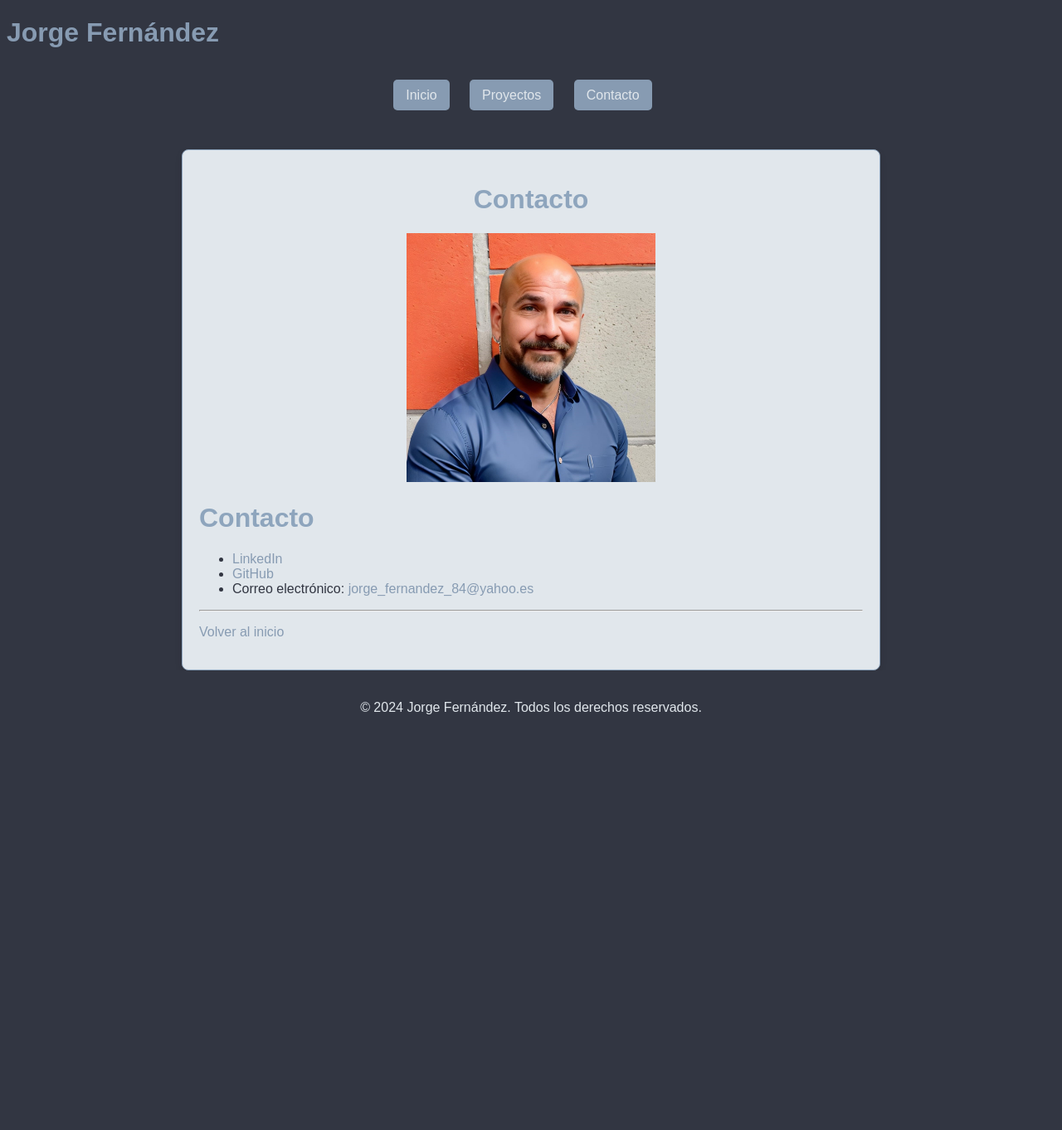
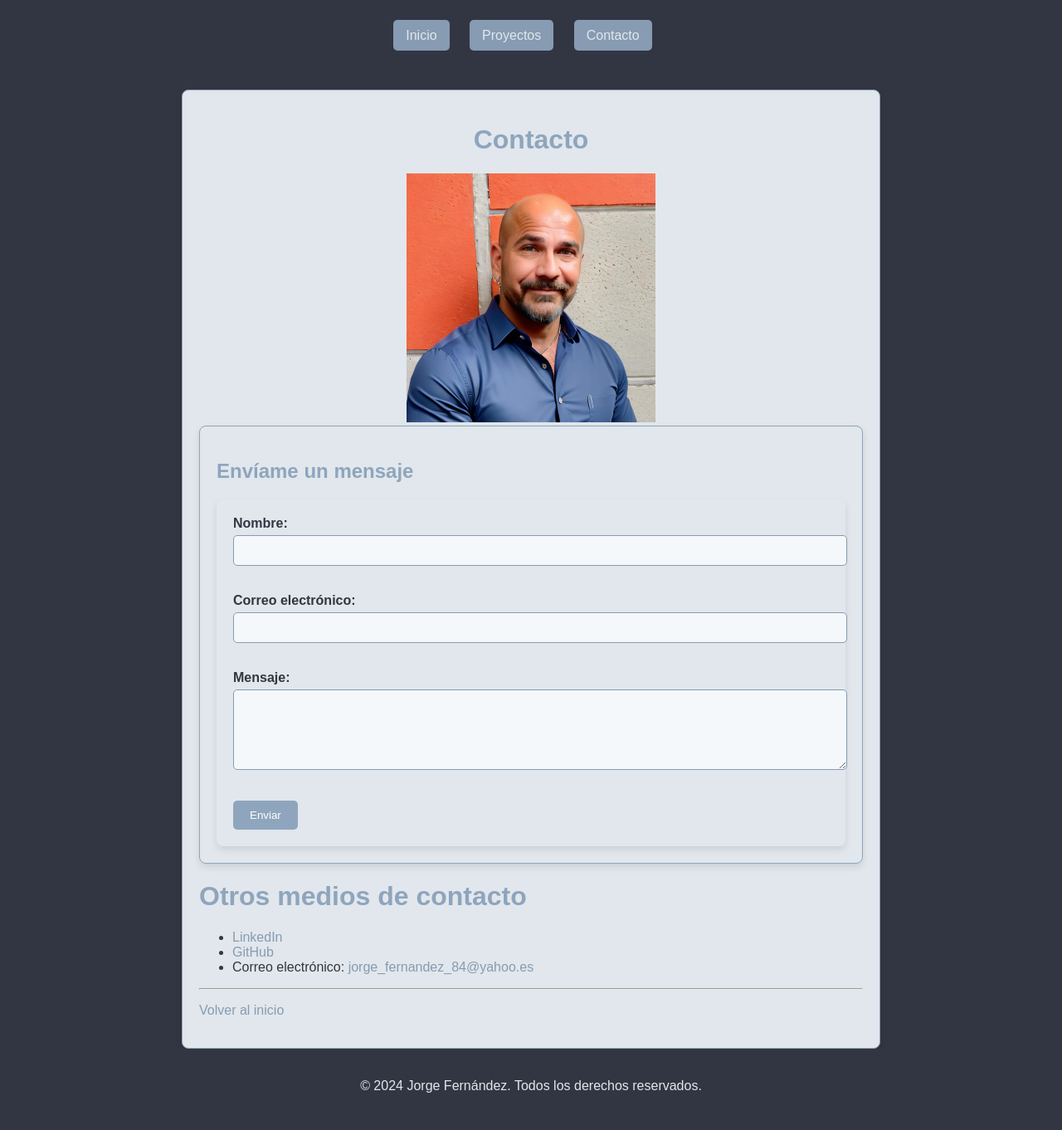
Before and after one commit to joferte84/joferte84.github.io, a Jekyll site: the page built from contact.md, in a window 1280 px wide. Shown: the whole page at 83% size. Built offline with Jekyll 4.4.1, drawn with Linux system fonts in a browser that asks for light colours; before the commit the page ends 906 px from its top, so only the background shows below that.

Commit message:
formulario

```diff
--- a/_layouts/default.html
+++ b/_layouts/default.html
@@ -9,9 +9,9 @@
 <body>
 
     <header>
-        <div class="site-title">
+        <!-- <div class="site-title">
             <h1><a href="{{ '/' | relative_url }}">Jorge Fernández</a></h1>
-        </div>
+        </div> -->
         <nav>
             <ul>
                 <li><a href="{{ '/' | relative_url }}">Inicio</a></li>
--- a/assets/css/style.css
+++ b/assets/css/style.css
@@ -66,3 +66,40 @@ footer {
 main {
     margin-top: 30px;
 }
+
+
+/* Estilos del formulario de contacto */
+form {
+    background-color: #e1e7ec; /* Fondo claro Mystic */
+    padding: 20px;
+    border-radius: 8px;
+    box-shadow: 0 4px 8px rgba(0, 0, 0, 0.1);
+}
+
+form label {
+    color: #323642; /* Color del texto del formulario */
+    font-weight: bold;
+}
+
+form input, form textarea {
+    width: 100%;
+    padding: 10px;
+    margin-top: 5px;
+    margin-bottom: 15px;
+    border: 1px solid #879bb2; /* Bordes con color Bali Hai */
+    border-radius: 5px;
+    background-color: #f4f8fb; /* Fondo suave */
+}
+
+form button {
+    background-color: #8ea5bd; /* Fondo del botón Nepal */
+    color: white;
+    padding: 10px 20px;
+    border: none;
+    border-radius: 5px;
+    cursor: pointer;
+}
+
+form button:hover {
+    background-color: #879bb2; /* Fondo Bali Hai al pasar el cursor */
+}
--- a/contact.md
+++ b/contact.md
@@ -5,10 +5,27 @@ title: Contacto
 
 <div align="center">
   <h1>Contacto</h1>
-    <img src="{{ '/assets/images/jorge_fernandez.jpg' | relative_url }}" alt="Foto de Jorge Fernández" width="300" height="auto">
+  <img src="{{ '/assets/images/jorge_fernandez.jpg' | relative_url }}" alt="Foto de Jorge Fernández" width="300" height="auto">
 </div>
 
-# Contacto
+<div class="container">
+  <h2>Envíame un mensaje</h2>
+
+  <form action="https://formspree.io/f/{your-form-id}" method="POST">
+    <label for="name">Nombre:</label><br>
+    <input type="text" id="name" name="name" required><br><br>
+
+    <label for="email">Correo electrónico:</label><br>
+    <input type="email" id="email" name="_replyto" required><br><br>
+
+    <label for="message">Mensaje:</label><br>
+    <textarea id="message" name="message" rows="5" required></textarea><br><br>
+
+    <button type="submit">Enviar</button>
+  </form>
+</div>
+
+# Otros medios de contacto
 
 - [LinkedIn](https://www.linkedin.com/in/joferte)
 - [GitHub](https://github.com/joferte84)
```
Also changed, not shown: index.md (+1 -1 lines).
